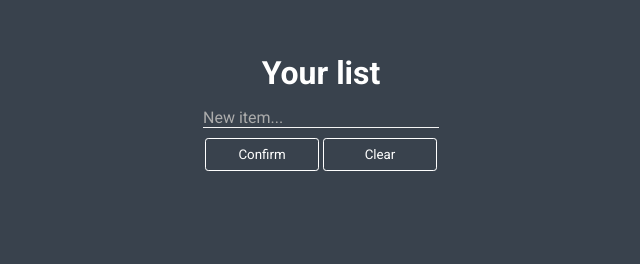
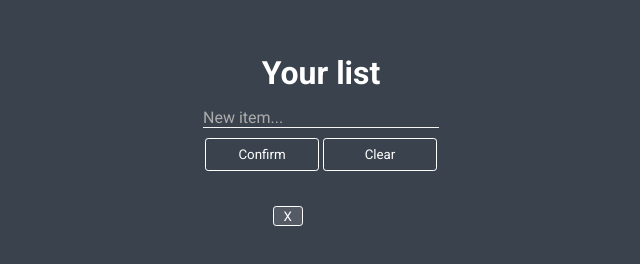
Before and after one commit to johnatanSO/to-do-list-JSpuro-, a plain HTML site: page index.html in a window 1280 px wide. Both pictures are taken after a click on the button "Confirm". Shown: the full height of the page, 319-959 px from the left. Drawn offline with nearby package versions, Linux system fonts and the light colour scheme.

Commit message:
create TO-DO-LIST (JS VANILLA)

```diff
--- a/index.html
+++ b/index.html
@@ -12,16 +12,21 @@
 
   <body class="container">
     <section class="box">
+
       <h1>Your list</h1>
+
       <div class="inputs">
         <input placeholder="New item..." type="text" id="inputItem" name="novo" />
+
         <div class="divButtons">
           <input label="novo" type="button" value="Confirm" id="buttonAdd" />
+
           <input type="button" value="Clear" id="buttonClear" />
         </div>
       </div>
     </section>
-    <ul id="lista1"></ul>
+    <ul id="lista"></ul>
+
 
     <script src="./script.js"></script>
   </body>
--- a/script.js
+++ b/script.js
@@ -1,4 +1,4 @@
-let buttonAdd = $("#buttonAdd").click(()=>{
+/* let buttonAdd = $("#buttonAdd").click(()=>{
     let newItem = $("#inputItem").val()
     if(newItem == ''){
         alert('Por favor, digite algo')
@@ -10,4 +10,43 @@ let buttonAdd = $("#buttonAdd").click(()=>{
 })
 let buttonClear = $("#buttonClear").click(()=>{
     $("#lista1").empty()
+}) */
+let items = []
+
+
+function listItem(){
+    items.map((item)=>{
+    const lista = document.querySelector("#lista")
+    const listItem = document.createElement('li')
+
+    const remove = document.createElement('input')
+    remove.type = "button"
+    remove.value = "X"
+    remove.id = "removeButton"
+
+    listItem.innerText = item
+    listItem.appendChild(remove)
+    lista.appendChild(listItem)
+
 })
+}
+
+
+const buttonAdd = document.querySelector("#buttonAdd")
+buttonAdd.addEventListener('click', ()=>{
+    const inputItem = document.querySelector("#inputItem")
+    items.push(inputItem.value)
+
+    inputItem.value = ''
+    clearList()
+    listItem()
+    console.log(items)
+})
+function clearList(){
+    document.querySelector("#lista").innerHTML = ''
+}
+
+function removeItem(e){
+    let itemRemoving = e.target.parentNode
+    console.log(itemRemoving)
+}
--- a/style.css
+++ b/style.css
@@ -6,20 +6,19 @@
     color: white;
 }
 ul{
-    list-style: none;
-
-    width: 20%;
+    width: 300px;
     display: flex;
-    justify-content: center;
     flex-direction: column;
     align-items: center;
 }
-li{
+ li{
+    list-style: none;
     display: flex;
-
+    justify-content: start;
     align-items: center;
-    width: 50%;
-    margin: 0.1rem;
+    margin-top: 1rem;
+    flex-direction: row-reverse;
+    width: 100px;
 }
 input[type=checkbox]{
     margin-right: 21%;
@@ -85,3 +84,11 @@ input[type=text]{
 input[type=text]::placeholder{
     color: rgb(172, 172, 172);
 }
+
+input[type=button]#removeButton{
+    background-color:rgba(255, 255, 255, 0.139);
+    padding: 0.1rem;
+    min-width: 30px;
+    max-width: 30px;
+    margin-right: 10px;
+}
```
